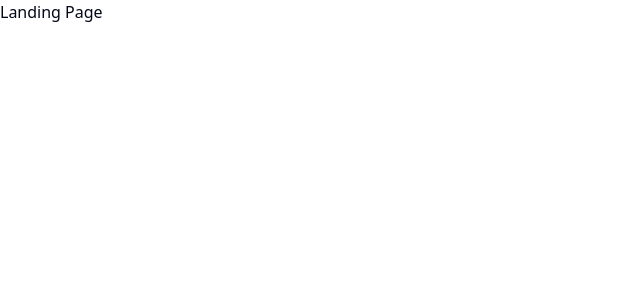
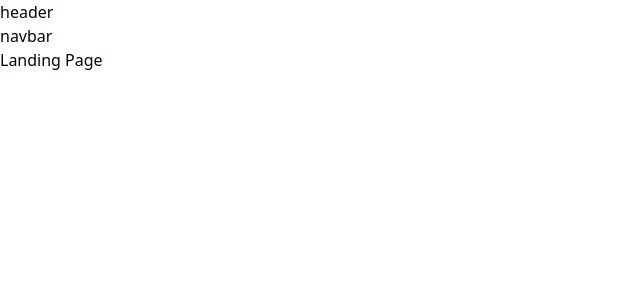
Before and after one commit to NikDoe/store, a React (Vite) app: page / in a window 1280 px wide. Shown: the top 300 px of the page, without its empty margins (0-640 px from the left). Built offline with nearby package versions, Linux system fonts and the light colour scheme.

Commit message:
setup layout w/ outlet

```diff
--- a/src/App.tsx
+++ b/src/App.tsx
@@ -1,15 +1,47 @@
 import { createBrowserRouter, RouterProvider } from 'react-router-dom';
-import { Cart, Landing } from './pages';
+import { About, Cart, Checkout, HomeLayout, Landing, Login, Orders, Products, Register, SingleProduct } from './pages';
 
 const router = createBrowserRouter([
 	{
 		path: '/',
-		element: <Landing />
+		element: <HomeLayout />,
+
+		children: [
+			{
+				index: true,
+				element: <Landing />,
+			},
+			{
+				path: 'products',
+				element: <Products />,
+			},
+			{
+				path: 'products/:id',
+				element: <SingleProduct />,
+			},
+			{
+				path: 'cart',
+				element: <Cart />,
+			},
+			{ path: 'about', element: <About /> },
+			{
+				path: 'checkout',
+				element: <Checkout />,
+			},
+			{
+				path: 'orders',
+				element: <Orders />,
+			},
+		],
 	},
 	{
-		path: '/cart',
-		element: <Cart />
-	}
+		path: '/login',
+		element: <Login />,
+	},
+	{
+		path: '/register',
+		element: <Register />,
+	},
 ]);
 
 function App() {
--- a/src/pages/HomeLayout.tsx
+++ b/src/pages/HomeLayout.tsx
@@ -1,4 +1,12 @@
-function HomeLayout() {
-	return <h1 className='text-4xl'>HomeLayout Page</h1>;
-}
+import { Outlet } from 'react-router-dom';
+
+const HomeLayout = () => {
+	return (
+		<>
+			<header>header</header>
+			<nav>navbar</nav>
+			<Outlet />
+		</>
+	);
+};
 export default HomeLayout;
```
Also changed, not shown: .eslintrc.cjs.
